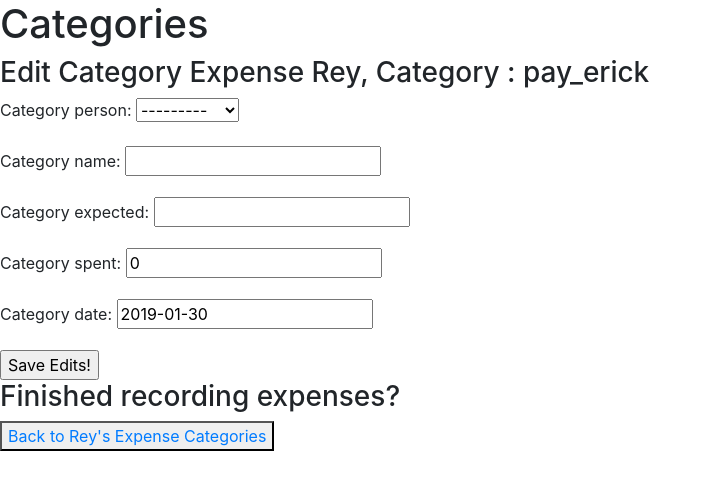
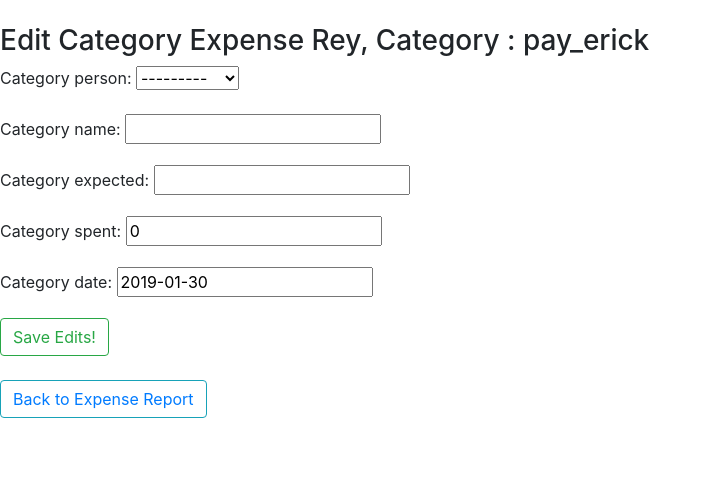
Before and after one commit to rtanubra/fam_finance2.0, a Django app: template mysite/categories/templates/categories/edit_category.html in a window 1280 px wide. Shown: the part 56-546 px from the top of the page, without its empty margins (0-712 px from the left). Run offline with Django 3.2, Linux system fonts and the light colour scheme; the template is opened without the code that fills it: values that come from a table or form of the project are taken from there, others are empty; data comes from the database, SQL or seed files in the repository; both versions use the stored data as it was after the commit; some libraries are stand-ins or nearby versions.

Commit message:
committing bootstrap buttons

```diff
--- a/mysite/categories/templates/categories/delete_category.html
+++ b/mysite/categories/templates/categories/delete_category.html
@@ -10,6 +10,6 @@
     <input type="submit" class='btn btn-outline-danger' value = "Confirm this Delete" >
 </form>
 <br>
-<button type='button' class='btn btn btn-outline-info' ><a href="{% url 'categories:person_category_index' person_id=person.id month=month year=year %}" >Back to Summary</a></button>
+<a href="{% url 'categories:person_category_index' person_id=person.id month=month year=year %}" ><button type='button' class='btn btn btn-outline-info' >Back to Expense Report</button></a>
 <br><br>
 {% endblock %}
--- a/mysite/categories/templates/categories/edit_category.html
+++ b/mysite/categories/templates/categories/edit_category.html
@@ -1,13 +1,14 @@
 {% extends 'bases/header.html' %}
 
 {% block content %}
-<h1>Categories</h1>
+<br>
 <h3>Edit Category Expense {{person.person_name}}, Category : {{category.category_name}}</h3>
 <form method=POST action="">
     {% csrf_token %}
     {{form.as_p}}
-    <input type="submit" value = "Save Edits!" >
+    <input type="submit" class='btn btn-outline-success' value = "Save Edits!" >
 </form>
-<h3>Finished recording expenses?</h3>
-<button><a href="{% url 'categories:person_category_index' person_id=person.id month=month year=year %}" >Back to {{person.person_name}}'s Expense Categories</a></button>
+<br>
+<button type='button' class='btn btn-outline-info' ><a href="{% url 'categories:person_category_index' person_id=person.id month=month year=year %}" >Back to Expense Report</a></button>
+<br><br>
 {% endblock %}
--- a/mysite/categories/templates/categories/new_category.html
+++ b/mysite/categories/templates/categories/new_category.html
@@ -9,6 +9,6 @@
     <input type="submit" class='btn btn-outline-success' value = "Save This Expense!" >
 </form>
 <br>
-<button type='button' class='btn btn-outline-info' ><a href="{% url 'categories:person_category_index' person_id=person.id month=month year=year %}" >{{person.person_name}}'s Expenses</a></button>
+<button type='button' class='btn btn-outline-info' ><a href="{% url 'categories:person_category_index' person_id=person.id month=month year=year %}" >Back to Expense Report</a></button>
 <br><br>
 {% endblock %}
--- a/mysite/expenses/templates/expenses/add_expense.html
+++ b/mysite/expenses/templates/expenses/add_expense.html
@@ -36,7 +36,7 @@
     <input type="submit" class ='btn btn-outline-success' value = "Save This Entry!">
 </form>
 <br>
-<a href= "{% url 'categories:person_category_index' person_id=person.id month=month year=year %}" ><button type='button' class= 'btn btn-outline-primary' > {{person.person_name}}</button></a>
+<a href= "{% url 'categories:person_category_index' person_id=person.id month=month year=year %}" ><button type='button' class= 'btn btn-outline-primary' > Back to Expense Report</button></a>
 <a href= "{% url 'expenses:category_expense_list' person_id=person.id category_id=category.id %}" ><button type='button' class='btn btn-outline-info' >{{category.category_name}}</button></a>
 <br><br>
 {% endblock %}
--- a/mysite/expenses/templates/expenses/category_expense_detail.html
+++ b/mysite/expenses/templates/expenses/category_expense_detail.html
@@ -54,7 +54,7 @@
     <p>No expenses recorded yet for {{category.category_name}} this month</p>
 {% endif %}
 <br>
-<a href="{% url 'expenses:add_expense' person_id=person.id category_id=category.id %}"><button type='button' class='btn btn-outline-success' >Add an Expense</button></a> <a href="{% url 'categories:person_category_index' person_id=person.id month=month year=year %}" ><button type='button' class='btn btn-outline-info' >Back to Summary</button></a>
+<a href="{% url 'expenses:add_expense' person_id=person.id category_id=category.id %}"><button type='button' class='btn btn-outline-success' >Add an Expense</button></a> <a href="{% url 'categories:person_category_index' person_id=person.id month=month year=year %}" ><button type='button' class='btn btn-outline-info' >Back to Expense Report</button></a>
 <br><br><br>
 
 {% endblock %}
--- a/mysite/expenses/views.py
+++ b/mysite/expenses/views.py
@@ -66,7 +66,10 @@ def add_expense(request,person_id,category_id):
 def category_expense_list(request,person_id,category_id):
     person = get_object_or_404(People, id=person_id)
     category = get_object_or_404(Category, id=category_id)
-    expenses = get_list_or_404(Expense,expense_category=category )
+    if len(category.expense_set.all())>0:
+        expenses = get_list_or_404(Expense,expense_category=category )
+    else:
+        expenses = []
     current_user = current_user = get_object_or_404(People, username=request.user)
     context = {
         'person':person,
```
Also changed, not shown: mysite/db.sqlite3.
